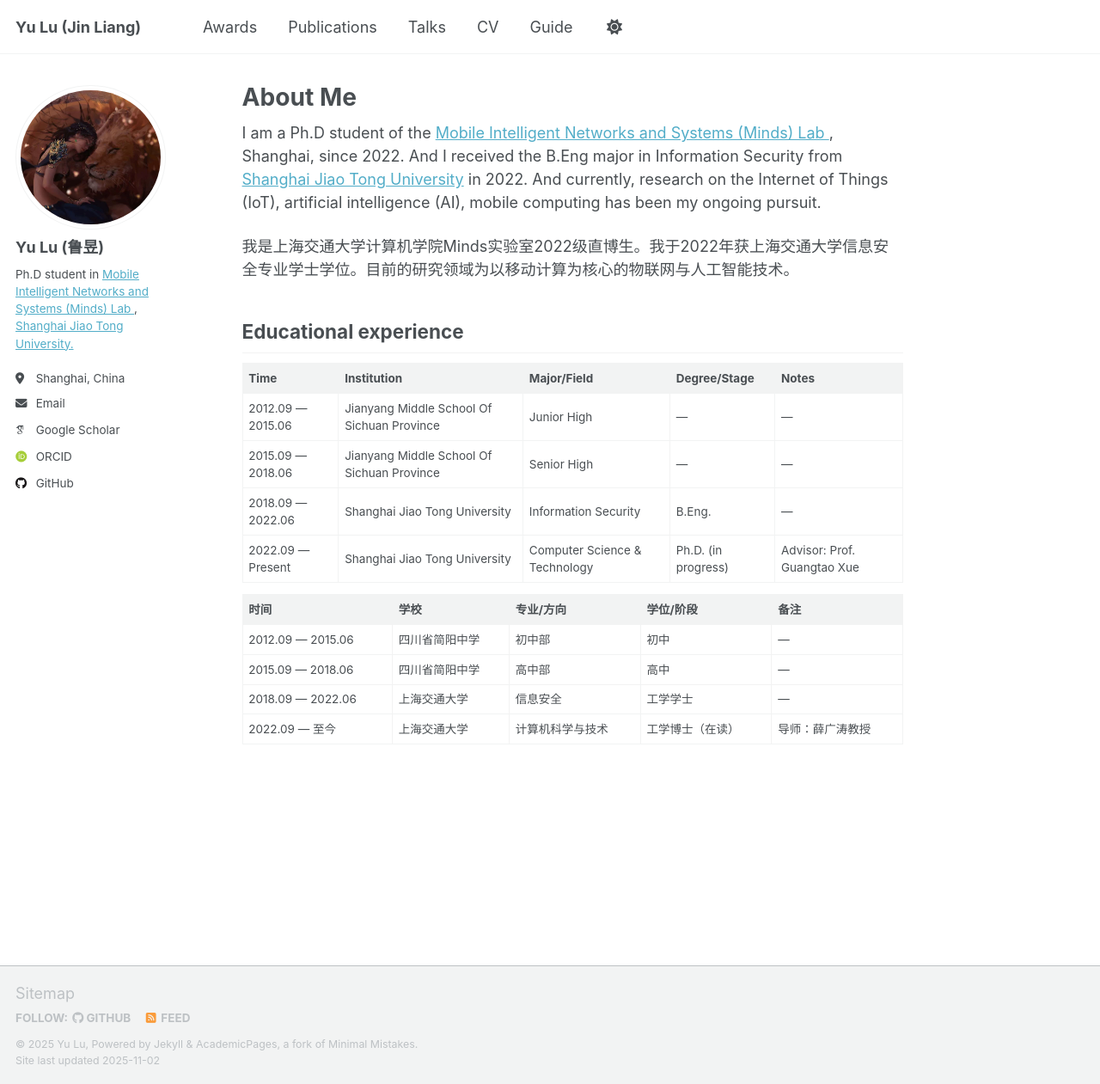
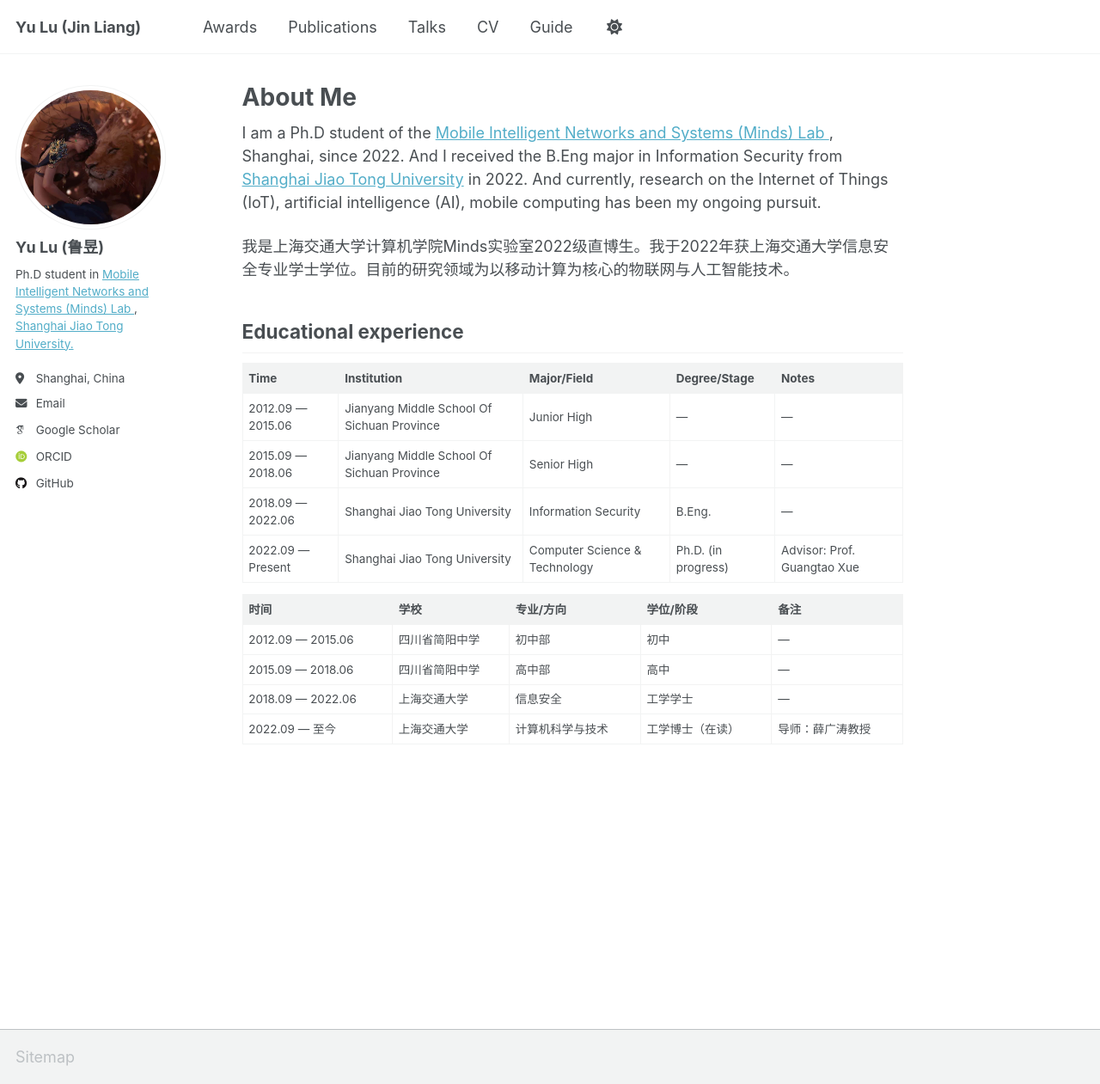
Before and after one commit to liangjindeamo-yuer/liangjindeamo-yuer.github.io, a Jekyll site: the page built from _pages/about.md, in a window 1280 px wide and 1261 px high. Shown: the whole window at 86% size. Built offline with Jekyll 4.4.1, drawn with Linux system fonts in a browser that asks for light colours; some web fonts are replaced; a script that is not in the unit is left out.

Commit message:
Update footer.html

```diff
--- a/_includes/footer.html
+++ b/_includes/footer.html
@@ -1,6 +1,6 @@
 {% include base_path %}
 
-{% if site.author.github or site.author.bitbucket or site.atom_feed.hide != true %}
+<!-- {% if site.author.github or site.author.bitbucket or site.atom_feed.hide != true %}
 <div class="page__footer-follow">
   <ul class="social-icons">
     {% if site.data.ui-text[site.locale].follow_label %}
@@ -22,4 +22,4 @@
 <div class="page__footer-copyright">
   &copy; {{ site.time | date: '%Y' }} {{ site.name | default: site.title }}, {{ site.data.ui-text[site.locale].powered_by | default: "Powered by" }} <a href="https://jekyllrb.com" rel="nofollow">Jekyll</a> &amp; <a href="https://github.com/academicpages/academicpages.github.io">AcademicPages</a>, a fork of <a href="https://mademistakes.com/work/minimal-mistakes-jekyll-theme/" rel="nofollow">Minimal Mistakes</a>.<br />
   Site last updated {{ "now" | date: '%Y-%m-%d' }}
-</div>
+</div> -->
```
